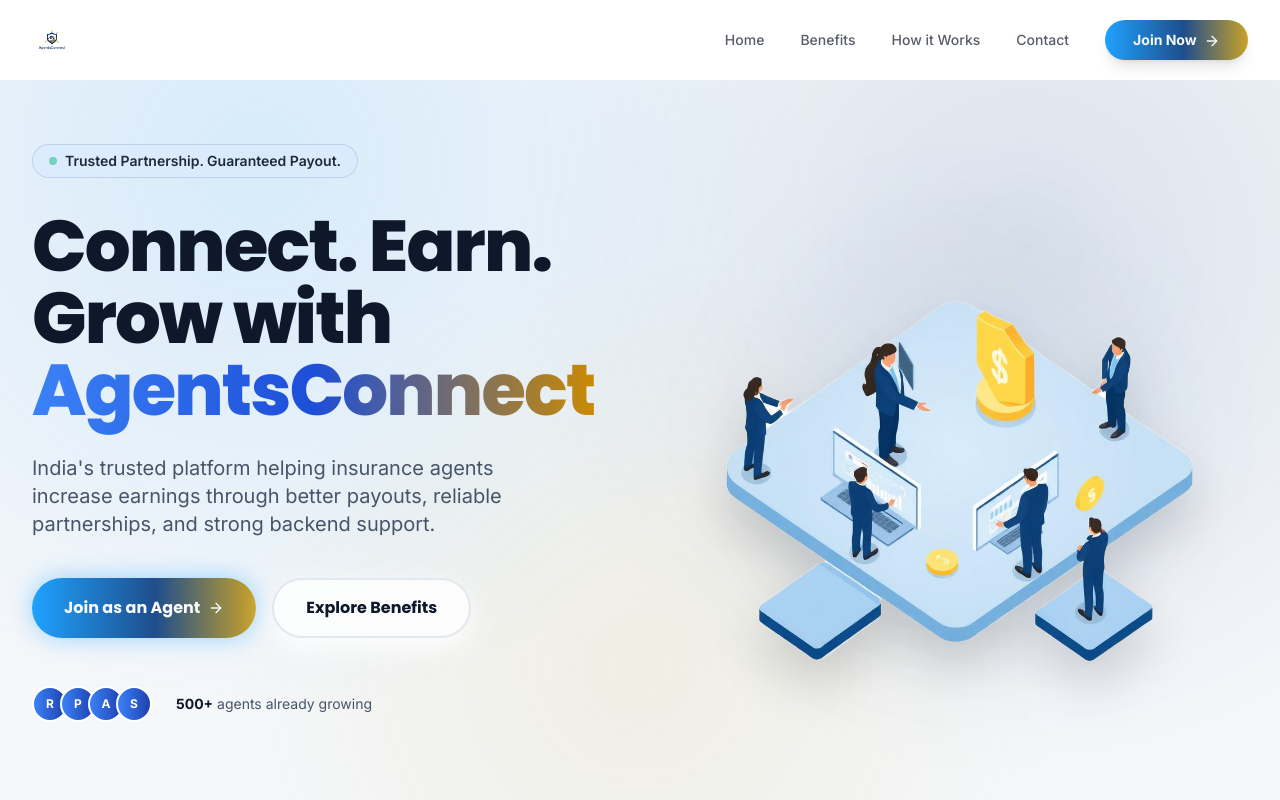
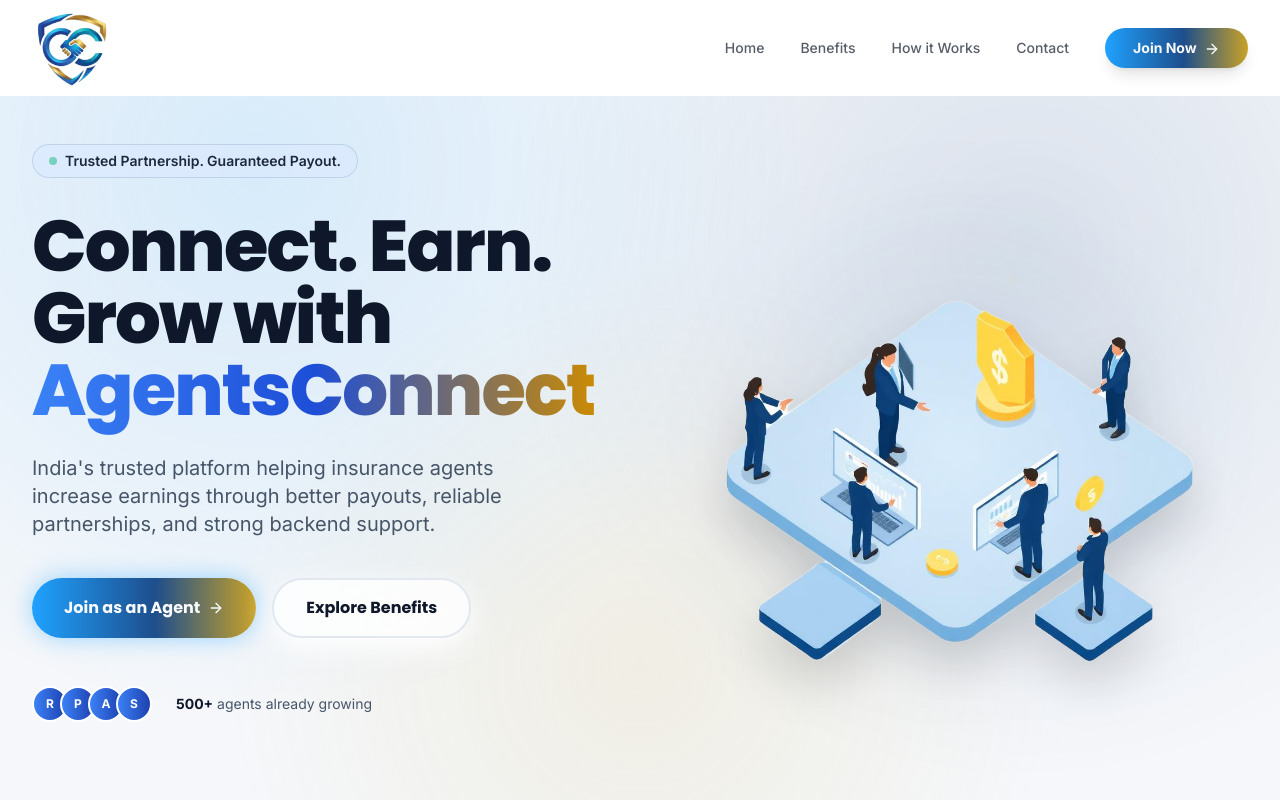
Before and after one commit to shankar-1403/agents_connect, a React (Vite) app: page / in a window 1280 px wide. Shown: the top 800 px of the page. Built offline with nearby package versions, Linux system fonts and the light colour scheme.

Commit message:
logo change

```diff
--- a/src/App.jsx
+++ b/src/App.jsx
@@ -1,5 +1,5 @@
 import { useEffect, useState, useRef, useCallback } from 'react';
-import { motion, useInView, useScroll, useTransform, AnimatePresence } from 'framer-motion';
+import { motion,useInView, useScroll, useTransform, AnimatePresence } from 'framer-motion';
 import {
   TrendingDown, Clock, Lock, HeadphonesIcon, AlertTriangle,
   UserCheck, FileCheck, ShoppingBag, Wallet, ChevronRight,
@@ -7,9 +7,8 @@
   IndianRupee, Users, Building2, Briefcase, Home as HomeIcon,
   Rocket, Mail, Phone, MapPin, Send,
 } from 'lucide-react';
-import logo from '../src/assets/logo.png';
+import logo from '../src/assets/logo.webp';
 import heroIllustration from '../src/assets/hero_2.png';
-const _MOTION = motion;
 
 /* ─── Data ─── */
 const navLinks = [
@@ -190,10 +189,10 @@
   return (
     <div className="min-h-screen bg-background font-body overflow-x-hidden">
       {/* ── Navbar ── */}
-      <nav className={`fixed inset-x-0 top-0 z-50 bg-white py-5 transition-all duration-500 ${scrolled ? 'shadow-lg backdrop-blur' : ''}`}>
+      <nav className={`fixed inset-x-0 top-0 z-50 bg-white py-2 transition-all duration-500 ${scrolled ? 'shadow-lg backdrop-blur' : ''}`}>
         <div className="mx-auto flex max-w-7xl items-center justify-between px-5 md:px-8">
           <a href="#home" className="flex items-center gap-3 group">
-            <img src={logo} alt="AgentsConnect" className="h-10 w-auto transition-transform group-hover:scale-105" width={40} height={40} />
+            <img src={logo} alt="AgentsConnect" className="h-20 w-auto transition-transform group-hover:scale-105" width={40} height={40} />
           </a>
           <div className="hidden items-center gap-1 md:flex">
             {navLinks.map((link) => (
@@ -707,7 +706,7 @@
 
         <div className="relative mx-auto grid max-w-7xl gap-12 px-5 md:grid-cols-3 md:px-8">
           <div>
-            <img src={logo} alt="AgentsConnect" className="h-10 w-auto rounded-xl bg-card p-1.5" loading="lazy" width={40} height={40} />
+            <img src={logo} alt="AgentsConnect" className="h-20 w-auto rounded-xl" loading="lazy" width={40} height={40} />
             <p className="mt-5 max-w-xs text-sm leading-relaxed text-primary-foreground/40">
               India's trusted platform helping insurance agents increase earnings through better partnerships and dedicated support.
             </p>
```
Also changed, not shown: src/assets/logo.png (deleted), src/assets/logo.webp (added).
